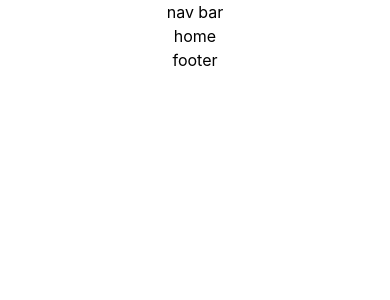
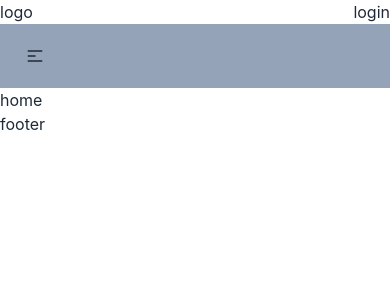
Before and after one commit to foysal1021/ass12, a React (Create React App) app: page / in a window 390 px wide. Shown: the top 300 px of the page. Built offline with nearby package versions, Linux system fonts and the light colour scheme.

Commit message:
added a very poor nav bar

```diff
--- a/package.json
+++ b/package.json
@@ -6,6 +6,7 @@
     "@testing-library/jest-dom": "^5.16.5",
     "@testing-library/react": "^13.4.0",
     "@testing-library/user-event": "^13.5.0",
+    "daisyui": "^2.42.0",
     "react": "^18.2.0",
     "react-dom": "^18.2.0",
     "react-router-dom": "^6.4.3",
--- a/src/App.js
+++ b/src/App.js
@@ -4,7 +4,7 @@ import { router } from "./Routes/Route/Route";
 
 function App() {
   return (
-    <div className="App">
+    <div className=" max-w-[1280px] mx-auto">
       <RouterProvider router={router}></RouterProvider>
     </div>
   );
--- /dev/null
+++ b/src/Shared/Navbar/Manubar.js
@@ -0,0 +1,50 @@
+import React from "react";
+import { Link } from "react-router-dom";
+
+const Manubar = () => {
+  const navItem = (
+    <>
+      {" "}
+      <li>
+        {" "}
+        <Link> Home </Link>{" "}
+      </li>
+    </>
+  );
+  return (
+    <div className="navbar bg-slate-400">
+      <div className="navbar-start">
+        <div className="dropdown">
+          <label tabIndex={0} className="btn btn-ghost lg:hidden">
+            <svg
+              xmlns="http://www.w3.org/2000/svg"
+              className="h-5 w-5"
+              fill="none"
+              viewBox="0 0 24 24"
+              stroke="currentColor"
+            >
+              <path
+                strokeLinecap="round"
+                strokeLinejoin="round"
+                strokeWidth="2"
+                d="M4 6h16M4 12h8m-8 6h16"
+              />
+            </svg>
+          </label>
+          <ul
+            tabIndex={0}
+            className="menu menu-compact dropdown-content mt-3 p-2 shadow bg-base-100 rounded-box w-52"
+          >
+            {navItem}
+          </ul>
+        </div>
+      </div>
+      <div className="navbar-center hidden lg:flex">
+        <ul className="menu menu-horizontal p-0">{navItem}</ul>
+      </div>
+      <div className="navbar-end"></div>
+    </div>
+  );
+};
+
+export default Manubar;
--- a/src/Shared/Navbar/Navbar.js
+++ b/src/Shared/Navbar/Navbar.js
@@ -1,7 +1,16 @@
 import React from "react";
+import Manubar from "./Manubar";
 
 const Navbar = () => {
-  return <div>nav bar</div>;
+  return (
+    <div>
+      <div className=" flex justify-between">
+        <div> logo </div>
+        <div> login</div>
+      </div>
+      <Manubar></Manubar>
+    </div>
+  );
 };
 
 export default Navbar;
--- a/tailwind.config.js
+++ b/tailwind.config.js
@@ -4,5 +4,5 @@ module.exports = {
   theme: {
     extend: {},
   },
-  plugins: [],
+  plugins: [require("daisyui")],
 };
```
Also changed, not shown: src/Conmopent/Home/Manubar/Manubar.js (added), 1 other file (tests, documents, lock files or other folders).
